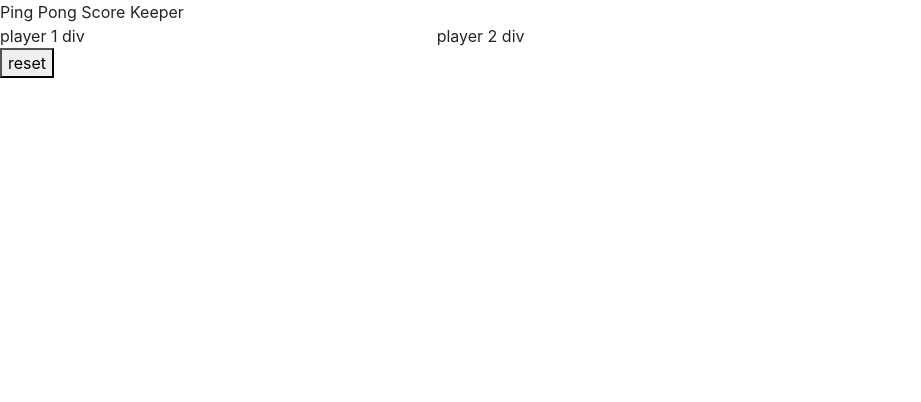
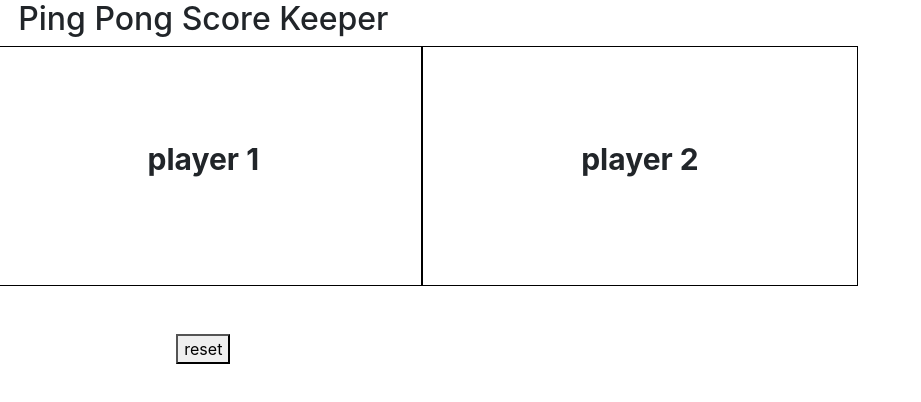
Before and after one commit to derzorngottes/angular-exercises-2, a plain HTML site: page ping.html in a window 1280 px wide. Shown: the whole page, without its empty margins (0-921 px from the left). Drawn offline with nearby package versions, Linux system fonts and the light colour scheme.

Commit message:
Style ping.html

```diff
--- a/ping.css
+++ b/ping.css
@@ -1,3 +1,17 @@
 [ng\:cloak], [ng-cloak], [data-ng-cloak], [x-ng-cloak], .ng-cloak, .x-ng-cloak {
   display: none !important;
 }
+
+.header, .resetBtn {
+  text-align: center;
+}
+
+.playerDiv {
+  width: 240px;
+  height: 240px;
+  border: 1px solid black;
+  text-align: center;
+  padding-top: 90px;
+  font-size: 30px;
+  font-weight: bold;
+}
--- a/ping.html
+++ b/ping.html
@@ -8,16 +8,18 @@
   </head>
   <body ng-controller='myCtrl'>
     <div class='row'>
-      <div class='col-md-3 col-md-offset-4'>Ping Pong Score Keeper</div>
+      <div class='col-md-4 col-md-offset-4 header'><h2>Ping Pong Score Keeper</h2></div>
     </div>
 
     <div class='row'>
-      <div class='col-md-4 col-md-offset-2' ng-click='increaseScore()'>player 1 div</div>
-      <div class='col-md-4'>player 2 div</div>
+      <br>
+      <div class='col-md-4 col-md-offset-4 playerDiv' ng-click='increaseScore()'>player 1</div>
+      <div class='col-md-4 playerDiv'>player 2</div>
     </div>
 
     <div class='row'>
-      <div class='col-md-3 col-md-offset-4'>
+      <div class='col-md-4 col-md-offset-4 resetBtn'>
+        <br><br>
         <button>reset</button>
       </div>
     </div>
```
